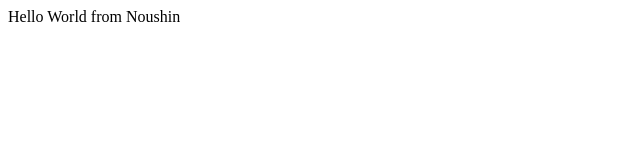
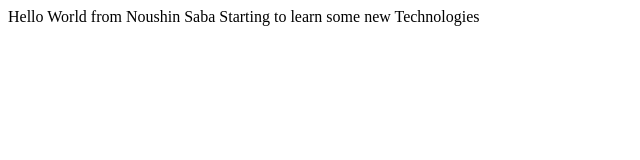
Before and after one commit to NoushinSaba/bootcamp2020_N, a plain HTML site: page index.html in a window 1280 px wide. Shown: the whole page, without its empty margins (0-640 px from the left). Drawn offline with Linux system fonts and the light colour scheme.

Commit message:
Updatedd index.html
Added some new text

```diff
--- a/index.html
+++ b/index.html
@@ -5,7 +5,7 @@
 </head>
 <body>
     <div>
-        Hello World from Noushin
+        Hello World from Noushin Saba Starting to learn some new Technologies
     </div>
 
 </body>
```
